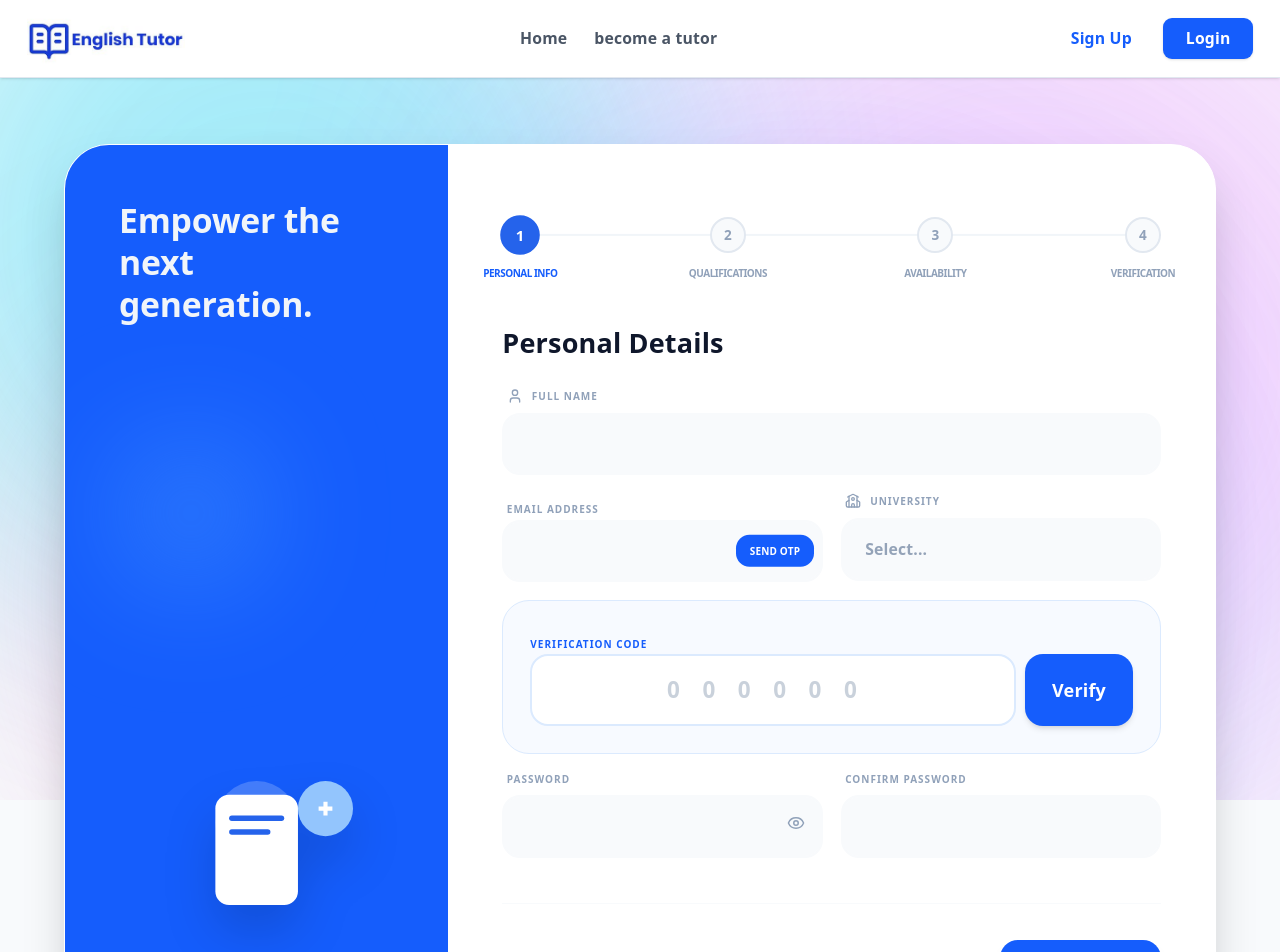
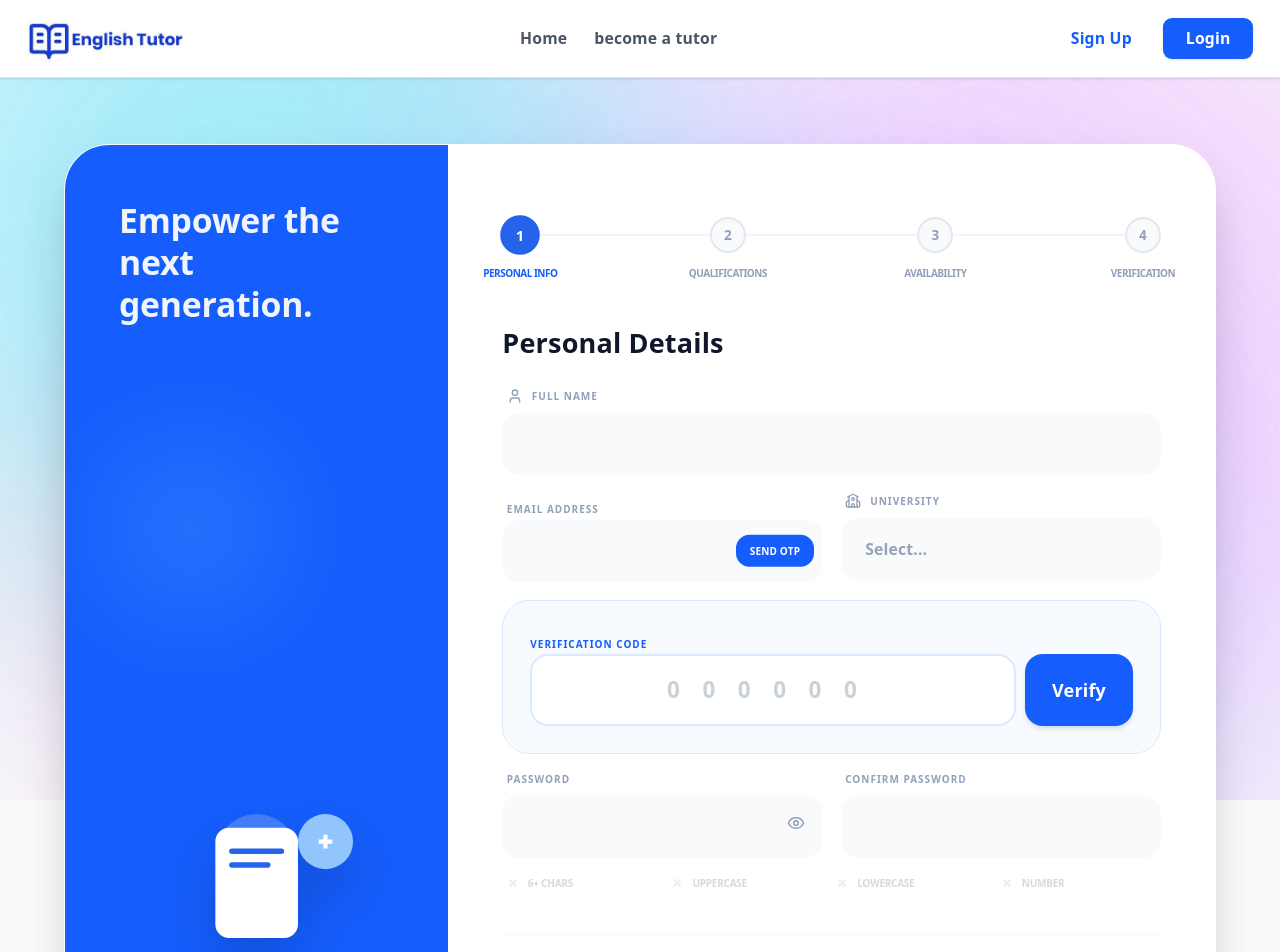
Before and after one commit to Janith303/English-Tutor, a React (Vite) app in the folder frontend/: page /tutor/stverify in a window 1280 px wide. Shown: the top 952 px of the page. Built offline with nearby package versions, Linux system fonts and the light colour scheme.

Commit message:
validation

```diff
--- a/frontend/src/components/tutorsignup/tsignup.jsx
+++ b/frontend/src/components/tutorsignup/tsignup.jsx
@@ -2,12 +2,11 @@ import React, { useState, useRef } from "react";
 import { motion, AnimatePresence } from "framer-motion";
 import {
   ArrowRight, ArrowLeft, Upload, CheckCircle, Home, User, Mail,
-  Lock, Eye, EyeOff, FileVideo, X, School, Loader2, Send
+  Lock, Eye, EyeOff, FileVideo, X, School, Loader2, Send, Check // Added Check and X
 } from "lucide-react";
 import TutorProgressBar from "../tutorprogressbar/tprogress";
 import { useNavigate } from "react-router-dom";
 import Navbar from "../Topnav";
-// --- IMPORT YOUR AXIOS INSTANCE ---
 import privateApi from "../../api/axios";
 
 export default function TutorSignup() {
@@ -17,6 +16,14 @@ export default function TutorSignup() {
   const [loading, setLoading] = useState(false);
   const [otpLoading, setOtpLoading] = useState(false);
   const [isEmailVerified, setIsEmailVerified] = useState(false);
+
+  // --- NEW: Password Validation State ---
+  const [validations, setValidations] = useState({
+    length: false,
+    upper: false,
+    lower: false,
+    number: false,
+  });
 
   const [formData, setFormData] = useState({
     fullName: "",
@@ -37,6 +44,16 @@ export default function TutorSignup() {
   const handleInputChange = (field, value) => {
     setFormData({ ...formData, [field]: value });
     if (errors[field]) setErrors({ ...errors, [field]: null });
+
+    // --- NEW: Real-time Password Validation Logic ---
+    if (field === "password") {
+      setValidations({
+        length: value.length >= 6,
+        upper: /[A-Z]/.test(value),
+        lower: /[a-z]/.test(value),
+        number: /[0-9]/.test(value),
+      });
+    }
   };
 
   const toggleSelection = (field, value) => {
@@ -54,12 +71,21 @@ export default function TutorSignup() {
 
   const validateStep = () => {
     let newErrors = {};
+    const isPasswordValid = Object.values(validations).every(Boolean);
+
     if (step === 0) {
       if (!formData.fullName) newErrors.fullName = "Name is required";
       if (!formData.email.includes("@")) newErrors.email = "Valid email required";
       if (!formData.university) newErrors.university = "University is required";
       if (!isEmailVerified) newErrors.verificationCode = "Please verify your email first";
-      if (!formData.password) newErrors.password = "Password required";
+
+      // --- UPDATED: Check for Password Requirements ---
+      if (!formData.password) {
+        newErrors.password = "Password required";
+      } else if (!isPasswordValid) {
+        newErrors.password = "Requirements not met";
+      }
+
       if (formData.password !== formData.confirmPassword) newErrors.confirmPassword = "Passwords do not match";
     }
     if (step === 1 && formData.selectedSkills.length === 0) newErrors.selectedSkills = "Select skills";
@@ -70,7 +96,6 @@ export default function TutorSignup() {
     return Object.keys(newErrors).length === 0;
   };
 
-  // --- API: SEND OTP ---
   const handleSendOtp = async () => {
     if (!formData.email || !formData.email.includes("@")) {
       alert("Enter a valid email address first.");
@@ -87,7 +112,6 @@ export default function TutorSignup() {
     }
   };
 
-  // --- API: VERIFY OTP ---
   const handleVerifyEmail = async () => {
     try {
       const response = await privateApi.post("tutor/verify-otp/", {
@@ -103,7 +127,6 @@ export default function TutorSignup() {
     }
   };
 
-  // --- API: FINAL SUBMISSION ---
   const handleFinalSubmit = async () => {
     if (!validateStep()) return;
     setLoading(true);
@@ -113,7 +136,7 @@ export default function TutorSignup() {
       data.append("email", formData.email);
       data.append("university", formData.university);
       data.append("password", formData.password);
-      data.append("role", "TUTOR"); // SETTING ROLE TO TUTOR
+      data.append("role", "TUTOR");
 
       data.append("teaching_areas", JSON.stringify(formData.selectedSkills));
       data.append("availability", JSON.stringify(formData.selectedDays));
@@ -183,6 +206,7 @@ export default function TutorSignup() {
                   handleVerifyEmail={handleVerifyEmail}
                   handleSendOtp={handleSendOtp}
                   otpLoading={otpLoading}
+                  validations={validations} // Pass validations to StepContent
                 />
               </AnimatePresence>
             </div>
@@ -202,7 +226,7 @@ export default function TutorSignup() {
   );
 }
 
-function StepContent({ step, formData, handleInputChange, toggleSelection, errors, showPassword, setShowPassword, isEmailVerified, handleVerifyEmail, handleSendOtp, otpLoading }) {
+function StepContent({ step, formData, handleInputChange, toggleSelection, errors, showPassword, setShowPassword, isEmailVerified, handleVerifyEmail, handleSendOtp, otpLoading, validations }) {
   const fileInputRef = useRef(null);
   const variants = { initial: { opacity: 0, x: 15 }, animate: { opacity: 1, x: 0 }, exit: { opacity: 0, x: -15 } };
   const passwordsMatch = formData.password && formData.password === formData.confirmPassword;
@@ -257,11 +281,19 @@ function StepContent({ step, formData, handleInputChange, toggleSelection, error
               </div>
               <InputField label="Confirm Password" type={showPassword ? "text" : "password"} value={formData.confirmPassword} onChange={(v) => handleInputChange("confirmPassword", v)} error={formData.confirmPassword && !passwordsMatch ? "Mismatch" : null} />
             </div>
+
+            {/* --- NEW: Validation Checklist UI --- */}
+            <div className="grid grid-cols-2 md:grid-cols-4 gap-2 px-1">
+              <ValidationNote isMet={validations.length} label="6+ Chars" />
+              <ValidationNote isMet={validations.upper} label="Uppercase" />
+              <ValidationNote isMet={validations.lower} label="Lowercase" />
+              <ValidationNote isMet={validations.number} label="Number" />
+            </div>
           </div>
         </motion.div>
       );
     case 1:
-      const skills = ["Grammar", "IELTS Prep", "Academic Writting", "Presentation Skills", "Interview Prep", "Vocabulary"];
+      const skills = ["Grammar", "IELTS Prep", "Academic Writing", "Presentation Skills", "Interview Prep", "Vocabulary"];
       return (
         <motion.div {...variants} className="space-y-6">
           <h3 className="text-2xl font-black text-slate-900">Expertise</h3>
@@ -301,6 +333,18 @@ function StepContent({ step, formData, handleInputChange, toggleSelection, error
   }
 }
 
+// --- NEW: Helper Component for Validation Checklist ---
+function ValidationNote({ isMet, label }) {
+  return (
+    <div className={`flex items-center gap-2 ${isMet ? "opacity-100" : "opacity-40"}`}>
+      {isMet ? <Check size={12} className="text-green-500 stroke-[4px]" /> : <X size={12} className="text-gray-300 stroke-[4px]" />}
+      <span className={`text-[10px] font-black uppercase tracking-tight ${isMet ? "text-green-600" : "text-gray-400"}`}>
+        {label}
+      </span>
+    </div>
+  );
+}
+
 function InputField({ label, placeholder, type = "text", isTextArea, value, onChange, error, icon }) {
   const classes = `w-full px-5 py-4 bg-slate-50 border-2 rounded-2xl outline-none font-bold text-sm transition-all focus:border-blue-400 ${error ? "border-red-400" : "border-slate-50"}`;
   return (
```
Also changed, not shown: 1 other file (tests, documents, lock files or other folders).
